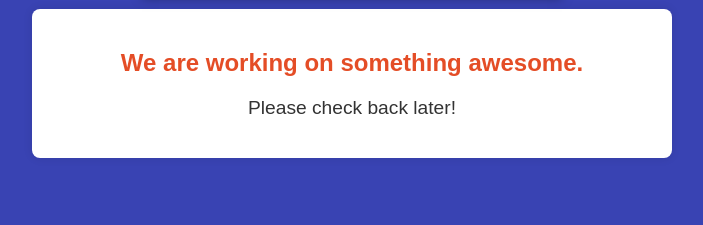
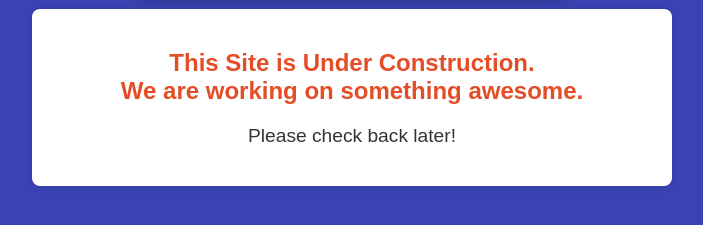
Before and after one commit to yuvarajat/SSTex-Landing, a plain HTML site: page index.html in a window 1280 px wide. Shown: the part 381-606 px from the top of the page, without its empty margins (288-991 px from the left). Drawn offline with Linux system fonts and the light colour scheme.

Commit message:
Update index.html

```diff
--- a/index.html
+++ b/index.html
@@ -85,7 +85,7 @@
     <h2 id="wishes">SS Tex Wishes You...!</h2>
     <img src="Happy-New-Year.jpeg" alt="Happy New Year 2024" />
     <div class="container">
-      <h2>We are working on something awesome.</h2>
+      <h2>This Site is Under Construction.<br>We are working on something awesome.</h2>
       <p>Please check back later!</p>
     </div>
   </body>
```
